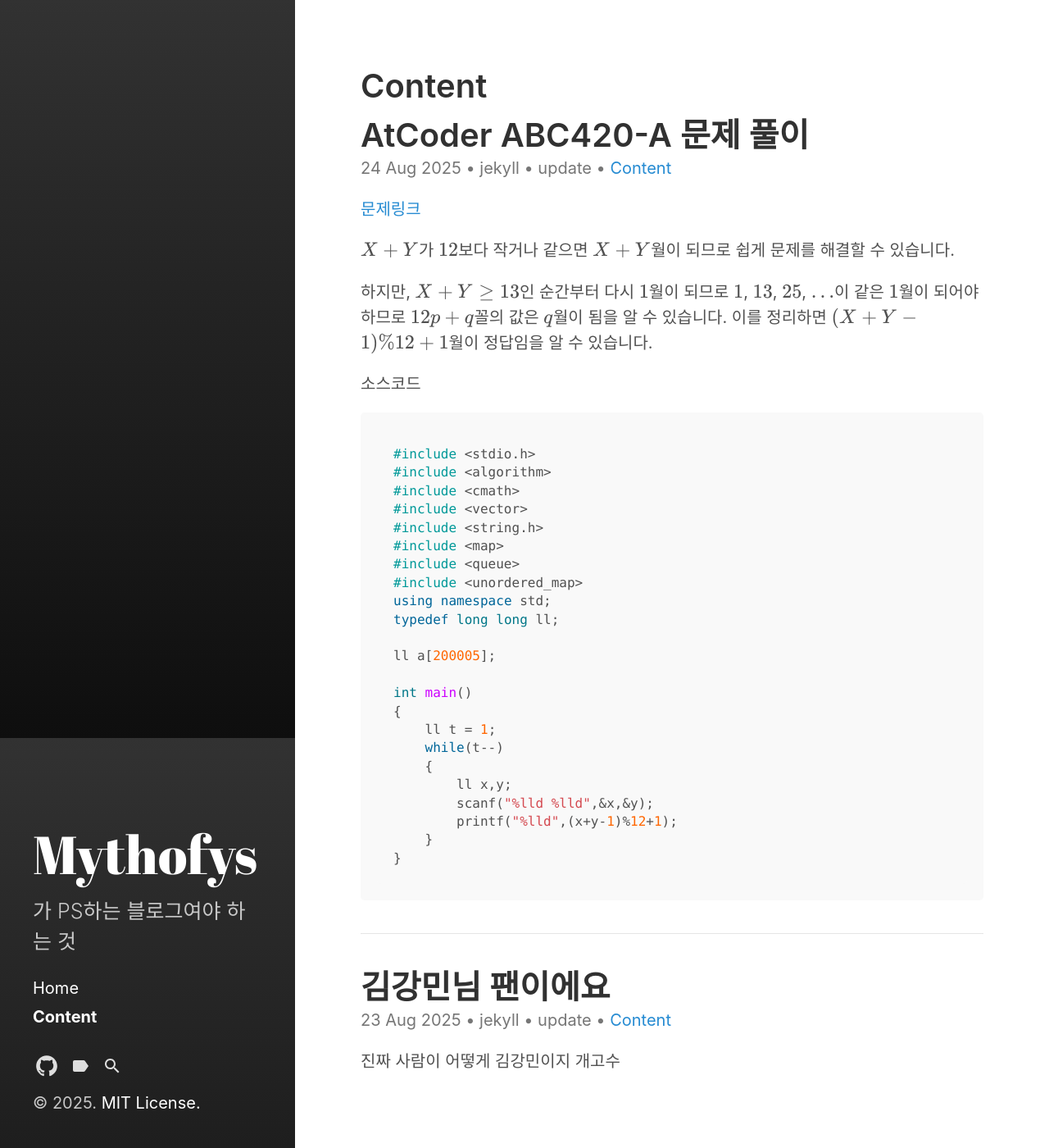
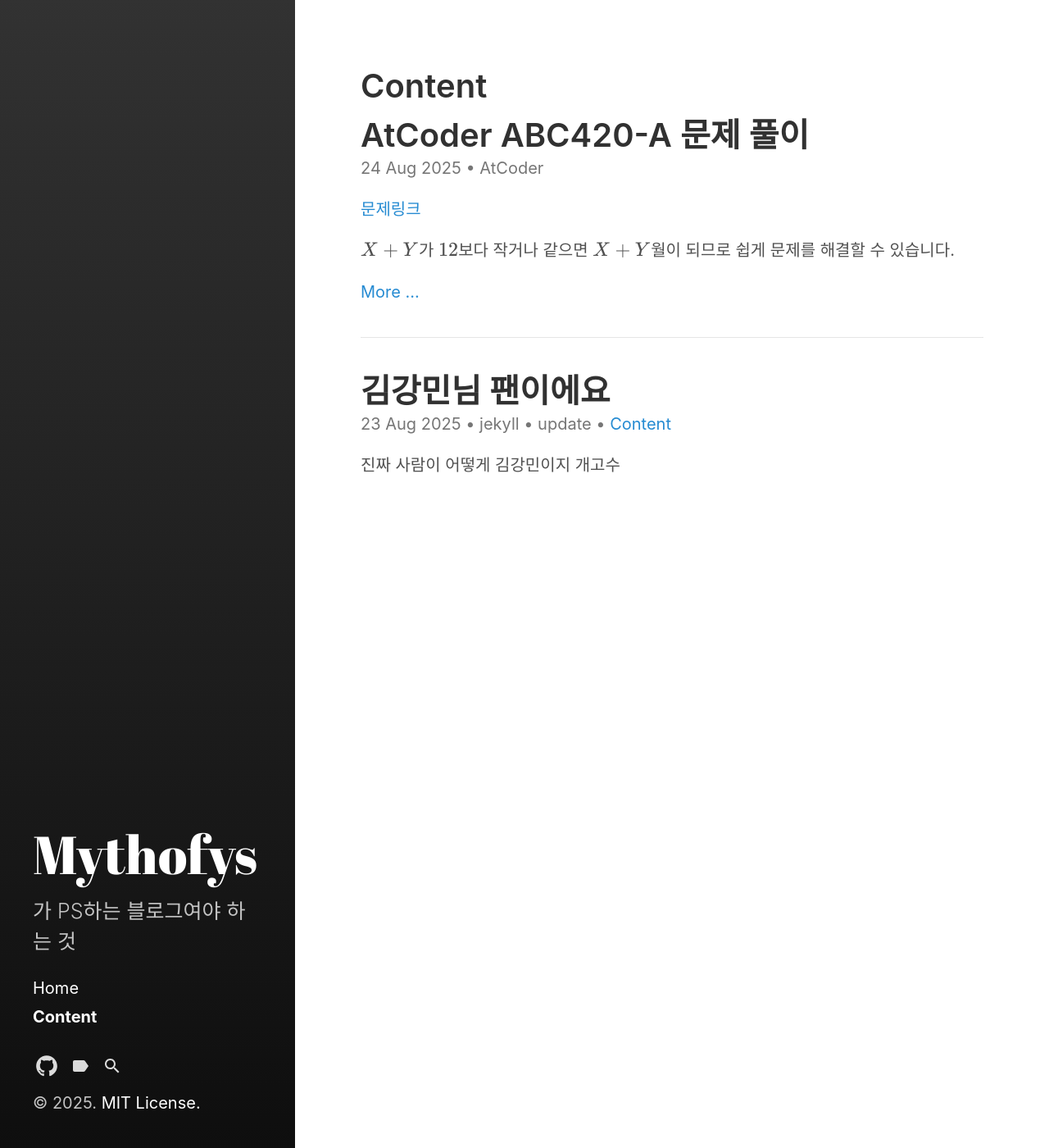
Before and after one commit to windrew/windrew.github.io, a Jekyll site: the page built from category/content.md, in a window 1280 px wide and 1400 px high. Shown: the whole window at 82% size. Built offline with Jekyll 4.4.1, drawn with Linux system fonts in a browser that asks for light colours; some of the changed lines change nothing that is shown.

Commit message:
apply tags

```diff
--- a/_layouts/category.html
+++ b/_layouts/category.html
@@ -7,8 +7,14 @@
 {% endunless %}
 
 {% assign category = page.category | default: page.title %}
-{% if site.categories[category] %}
-  {% assign posts = site.categories[category] | sort: 'date' | reverse %}
+{% if category == 'Content' %}
+  {% assign posts_to_show = site.posts %}
+{% else %}
+  {% assign posts_to_show = site.categories[category] %}
+{% endif %}
+
+{% if posts_to_show %}
+  {% assign posts = posts_to_show | sort: 'date' | reverse %}
   {% for post in posts %}
   <article class="post-body">
     <h2 class="post-title">
--- a/_posts/2025-08-25-abc420_A.markdown
+++ b/_posts/2025-08-25-abc420_A.markdown
@@ -3,13 +3,16 @@
 title:  "AtCoder ABC420-A 문제 풀이"
 slug:   abc420-A-solve
 date:   2025-08-25 00:00:00 +0900
-categories: jekyll update Content
+categories: AtCoder
+tags: [AtCoder, PS, Math, C]
 ---
 
 [문제링크](https://atcoder.jp/contests/abc420/tasks/abc420_a)
 
 {% raw %}$X + Y${% endraw %}가 {% raw %}$12${% endraw %}보다 작거나 같으면 {% raw %}$X + Y${% endraw %}월이 되므로 쉽게 문제를 해결할
 수 있습니다.
+
+<!--more-->
 
 하지만, {% raw %}$X + Y \geq 13${% endraw %}인 순간부터 다시 {% raw %}$1${% endraw %}월이 되므로 {% raw %}$1${% endraw %}, {% raw %}$13${% endraw %}, {% raw %}$25${% endraw %},
 {% raw %}$\dots${% endraw %}이 같은 {% raw %}$1${% endraw %}월이 되어야 하므로 {% raw %}$12p + q${% endraw %}꼴의 값은 {% raw %}$q${% endraw %}월이 됨을 알 수
```
Also changed, not shown: Gemfile (line endings or trailing spaces).
